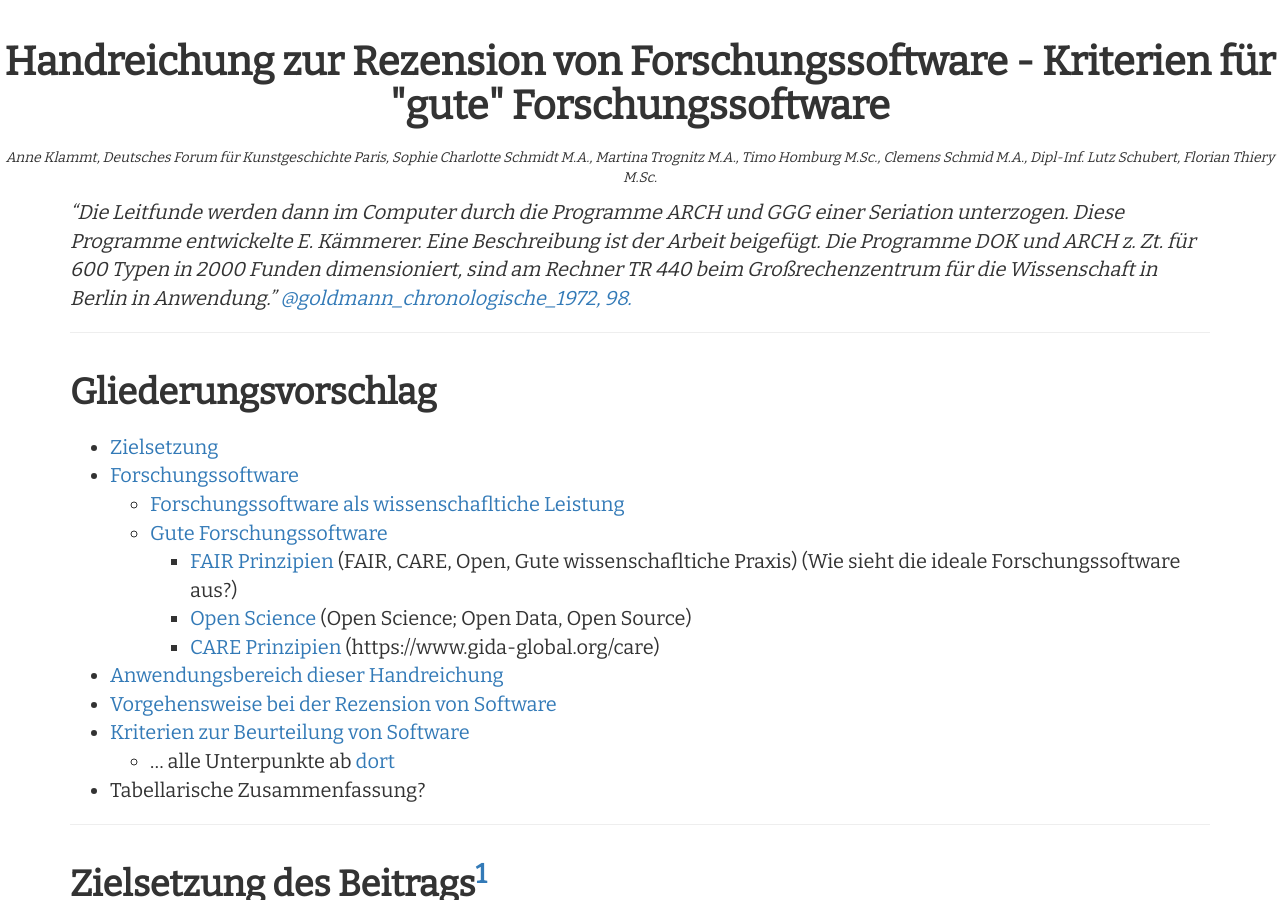
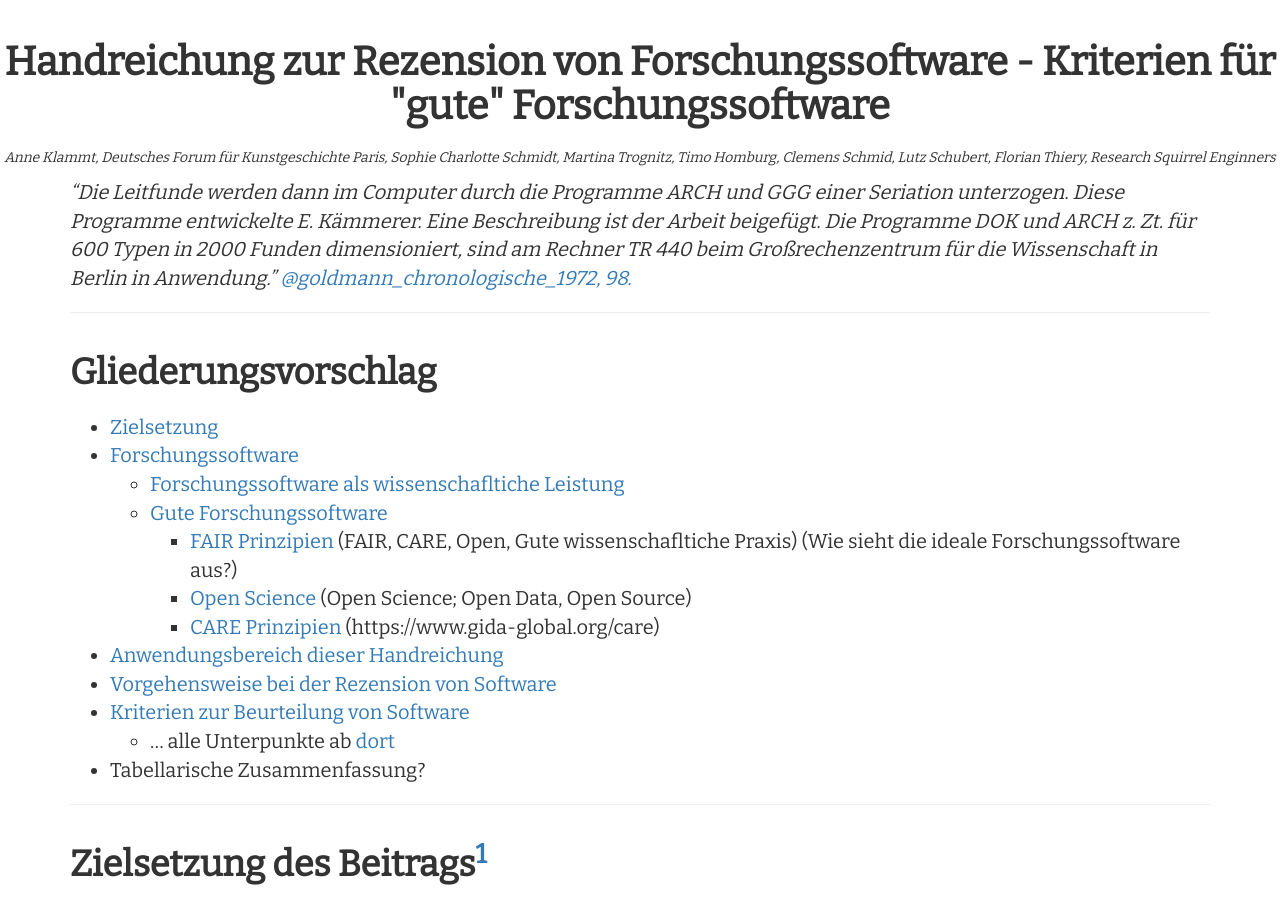
Before and after one commit to Research-Squirrel-Engineers/Impuls_SoftwareRezensionen_DGUF, a Jekyll site: the page built from Draft.md, in a window 1280 px wide and 900 px high. Built offline with Jekyll 4.4.1, drawn with Linux system fonts in a browser that asks for light colours; nearby versions of some CDN libraries.

Commit message:
set my affilation, delete titles

```diff
--- a/Draft.md
+++ b/Draft.md
@@ -3,12 +3,12 @@ title: Handreichung zur Rezension von Forschungssoftware - Kriterien für "gute"
 layout: draft
 author:
   - Anne Klammt, Deutsches Forum für Kunstgeschichte Paris
-  - Sophie Charlotte Schmidt M.A.
-  - Martina Trognitz M.A.
-  - Timo Homburg M.Sc.
-  - Clemens Schmid M.A.
-  - Dipl-Inf. Lutz Schubert
-  - Florian Thiery M.Sc.
+  - Sophie Charlotte Schmidt
+  - Martina Trognitz
+  - Timo Homburg
+  - Clemens Schmid
+  - Lutz Schubert
+  - Florian Thiery, Research Squirrel Enginners
 
 bibliography: literatur.bib
 csl: apa-6th-edition.csl
```
